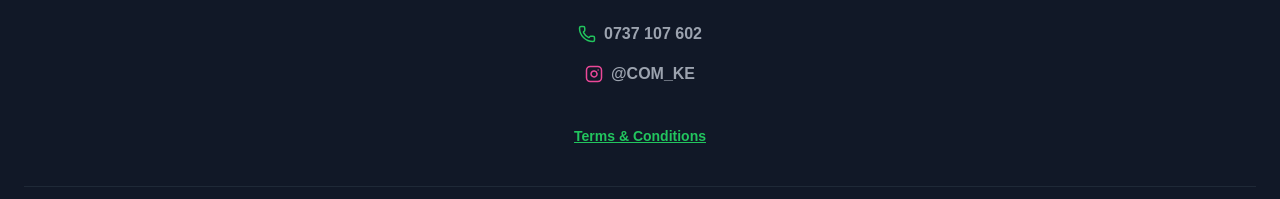
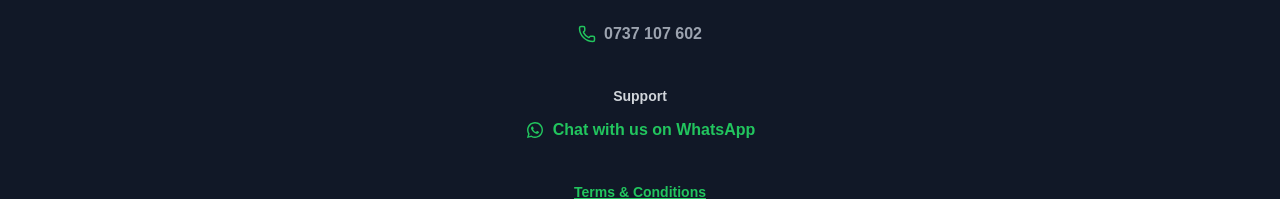
Before and after one commit to onyiwmichaels-dotcom/com-frontend, a React (Vite) app: page / in a window 1280 px wide. Shown: the part 943-1142 px from the top of the page. Built offline with nearby package versions, Linux system fonts and the light colour scheme; no server answers.

Commit message:
implement changes

```diff
--- a/src/pages/Home.jsx
+++ b/src/pages/Home.jsx
@@ -7,6 +7,7 @@ import {
 } from "lucide-react";
 import { API_BASE_URL } from "../config/api";
 import { use } from "react";
+import { Link } from "react-router-dom";
 
 // ✅ UPDATED BANNER IMAGES (High Quality Aesthetic)
 const BANNER_IMAGES = [
@@ -266,17 +267,39 @@ export default function Home() {
             <span className="font-bold">0737 107 602</span>
           </div>
 
-          <div className="flex items-center gap-2">
-            <Instagram size={18} className="text-pink-500" />
-            <span className="font-bold">@COM_KE</span>
-          </div>
+          <div className="mt-6 flex flex-col items-center gap-3">
+  <p className="text-sm font-semibold text-gray-300">
+    Support
+  </p>
+
+  <a
+    href="https://wa.me/254737107602?text=Hello%20I%20need%20support%20from%20your%20marketplace"
+    target="_blank"
+    rel="noopener noreferrer"
+    className="flex items-center gap-2 text-green-500 font-semibold hover:text-green-400 transition"
+  >
+    {/* WhatsApp Icon */}
+    <svg
+      xmlns="http://www.w3.org/2000/svg"
+      viewBox="0 0 32 32"
+      width="20"
+      height="20"
+      fill="currentColor"
+    >
+      <path d="M16.001 3.2c-7.075 0-12.8 5.723-12.8 12.797 0 2.25.589 4.447 1.706 6.39L3.2 28.8l6.59-1.728a12.75 12.75 0 0 0 6.211 1.603h.002c7.073 0 12.797-5.723 12.797-12.797S23.074 3.2 16.001 3.2zm0 23.277a10.43 10.43 0 0 1-5.325-1.46l-.381-.226-3.91 1.026 1.043-3.812-.247-.392a10.397 10.397 0 0 1-1.59-5.555c0-5.765 4.693-10.456 10.46-10.456 5.764 0 10.456 4.691 10.456 10.456 0 5.764-4.692 10.456-10.456 10.456zm5.732-7.86c-.313-.156-1.85-.912-2.137-1.016-.286-.104-.494-.156-.703.156-.209.313-.809 1.016-.992 1.225-.182.209-.365.235-.677.078-.313-.156-1.32-.486-2.515-1.55-.93-.829-1.558-1.853-1.74-2.166-.182-.313-.02-.481.137-.637.14-.139.313-.365.469-.547.156-.182.209-.313.313-.521.104-.209.052-.391-.026-.547-.078-.156-.703-1.69-.964-2.314-.254-.61-.513-.527-.703-.537-.182-.01-.391-.013-.6-.013s-.547.078-.833.391c-.287.313-1.096 1.07-1.096 2.609 0 1.539 1.122 3.027 1.278 3.235.156.209 2.209 3.377 5.35 4.733.747.323 1.33.516 1.784.66.75.238 1.432.204 1.971.124.602-.089 1.85-.756 2.113-1.486.261-.73.261-1.356.182-1.486-.078-.13-.286-.209-.6-.365z" />
+    </svg>
+
+    <span>Chat with us on WhatsApp</span>
+  </a>
+</div>
+
            <div className="flex flex-col items-center gap-3 mt-6">
-  <a
-    href="/terms"
+  <Link
+    to="/terms"
     className="text-sm font-semibold text-green-500 hover:text-green-400 underline transition"
   >
     Terms & Conditions
-  </a>
+  </Link>
 </div>
 
 
```
